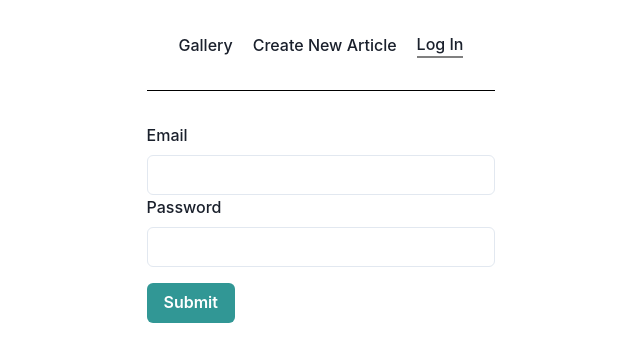
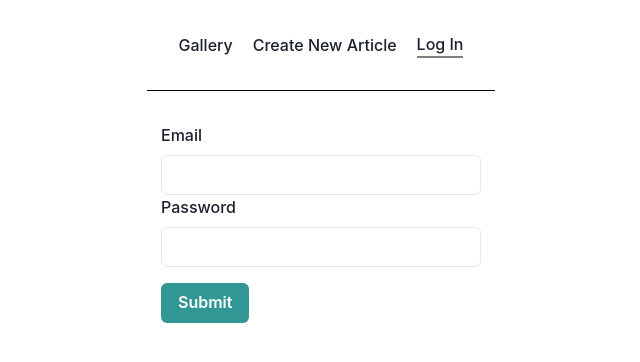
Before and after one commit to DelFlumen/articles-manager, a React (Vite) app in the folder apps/client/: page /login in a window 1280 px wide. Shown: the top 362 px of the page, without its empty margins (319-959 px from the left). Built offline with nearby package versions, Linux system fonts and the light colour scheme.

Commit message:
fix: fix login styling

```diff
--- a/apps/client/src/App.tsx
+++ b/apps/client/src/App.tsx
@@ -1,12 +1,8 @@
 import React from 'react';
-import {
-  ChakraProvider,
-  Container,
-  // useToast,
-} from '@chakra-ui/react';
+import { ChakraProvider, Container } from '@chakra-ui/react';
 import { QueryClient, QueryClientProvider } from 'react-query';
 import AddEditArticle from './components/AddEditArticle';
-import LoginModal from './components/LoginModal';
+import Login from './components/Login';
 import Gallery from './components/Gallery';
 import { Route, BrowserRouter as Router, Routes } from 'react-router-dom';
 import Header from './components/Header';
@@ -18,44 +14,15 @@ const App: React.FC = () => {
     <QueryClientProvider client={queryClient}>
       <ChakraProvider>
         <Router>
-          {/* <Flex justify="center" width="100%" height="100%"> */}
           <Container minWidth="100%" px={8} margin="auto">
-            {/* <Container p={0} maxWidth="unset"> */}
             <Header />
             <Routes>
               <Route path="/" element={<Gallery />} />
               <Route path="/add" element={<AddEditArticle />} />
-              <Route path="/login" element={<LoginModal />} />
+              <Route path="/login" element={<Login />} />
             </Routes>
           </Container>
-          {/* </Flex> */}
         </Router>
-        {/* <Container minWidth="100vw">
-          <Tabs variant="unstyled">
-            <Center>
-              <TabList>
-                <Tab>Articles</Tab>
-                <Tab>Create Article</Tab>
-                <Tab onClick={handleLogin}>Log In</Tab>
-              </TabList>
-            </Center>
-            <TabIndicator
-              mt="-1.5px"
-              height="2px"
-              bg="blue.500"
-              borderRadius="1px"
-            />
-            <TabPanels>
-              <TabPanel>
-                <Gallery />
-              </TabPanel>
-              <TabPanel>
-                <AddEditArticle />
-              </TabPanel>
-            </TabPanels>
-          </Tabs>
-          <LoginModal isOpen={isModalOpen} onClose={handleCloseModal} />
-        </Container> */}
       </ChakraProvider>
     </QueryClientProvider>
   );
--- /dev/null
+++ b/apps/client/src/components/Login.tsx
@@ -0,0 +1,58 @@
+import React from 'react';
+import {
+  Input,
+  Button,
+  FormControl,
+  FormLabel,
+  Box,
+  Flex,
+} from '@chakra-ui/react';
+import { Formik, Form, Field, FieldProps } from 'formik';
+
+const Login: React.FC = () => {
+  return (
+    <Flex justifyContent="center">
+      <Box minW="20rem">
+        <Formik
+          initialValues={{ email: '', password: '' }}
+          onSubmit={(values, actions) => {
+            // Handle form submission
+            console.log(values);
+            actions.setSubmitting(false);
+          }}
+        >
+          {({ isSubmitting }) => (
+            <Form>
+              <Field name="email">
+                {({ field }: FieldProps) => (
+                  <FormControl>
+                    <FormLabel>Email</FormLabel>
+                    <Input {...field} />
+                  </FormControl>
+                )}
+              </Field>
+              <Field name="password">
+                {({ field }: FieldProps) => (
+                  <FormControl>
+                    <FormLabel>Password</FormLabel>
+                    <Input {...field} type="password" />
+                  </FormControl>
+                )}
+              </Field>
+              <Button
+                mt={4}
+                colorScheme="teal"
+                isLoading={isSubmitting}
+                type="submit"
+              >
+                Submit
+              </Button>
+            </Form>
+          )}
+        </Formik>
+      </Box>
+    </Flex>
+  );
+};
+
+export default Login;
--- a/apps/client/src/components/LoginModal.tsx
+++ /dev/null
@@ -1,47 +0,0 @@
-import React from 'react';
-import { Input, Button, FormControl, FormLabel } from '@chakra-ui/react';
-import { Formik, Form, Field, FieldProps } from 'formik';
-
-const LoginModal: React.FC = () => {
-  return (
-    <Formik
-      initialValues={{ email: '', password: '' }}
-      onSubmit={(values, actions) => {
-        // Handle form submission
-        console.log(values);
-        actions.setSubmitting(false);
-      }}
-    >
-      {({ isSubmitting }) => (
-        <Form>
-          <Field name="email">
-            {({ field }: FieldProps) => (
-              <FormControl>
-                <FormLabel>Email</FormLabel>
-                <Input {...field} />
-              </FormControl>
-            )}
-          </Field>
-          <Field name="password">
-            {({ field }: FieldProps) => (
-              <FormControl>
-                <FormLabel>Password</FormLabel>
-                <Input {...field} type="password" />
-              </FormControl>
-            )}
-          </Field>
-          <Button
-            mt={4}
-            colorScheme="teal"
-            isLoading={isSubmitting}
-            type="submit"
-          >
-            Submit
-          </Button>
-        </Form>
-      )}
-    </Formik>
-  );
-};
-
-export default LoginModal;
```
